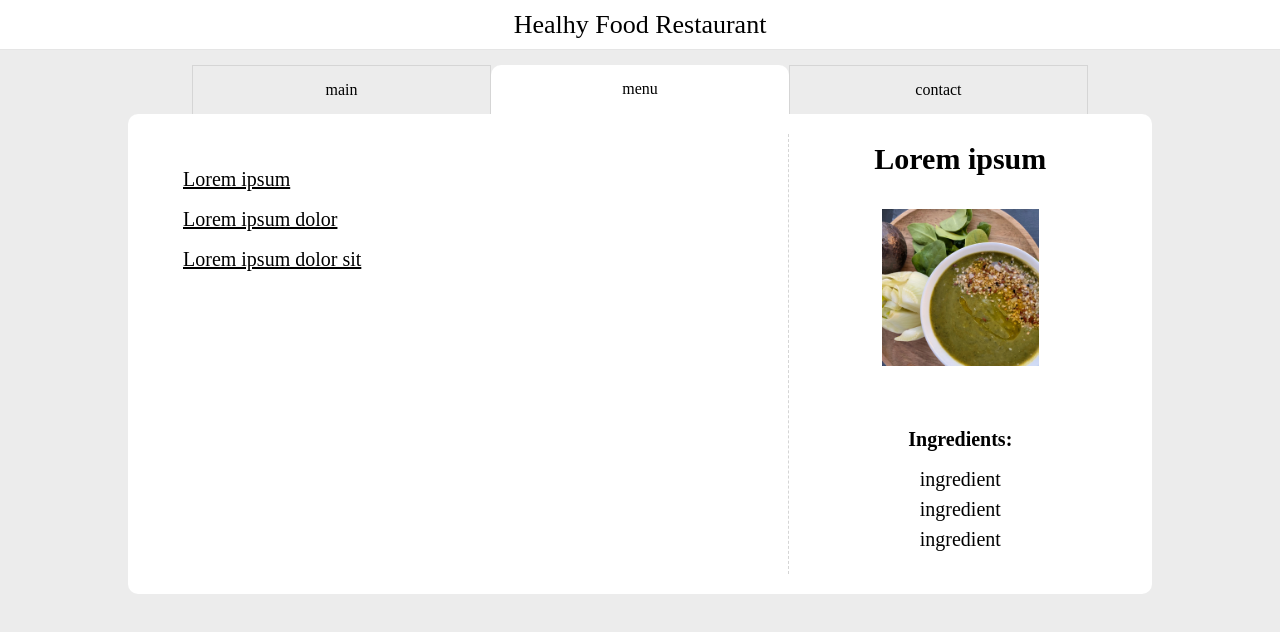
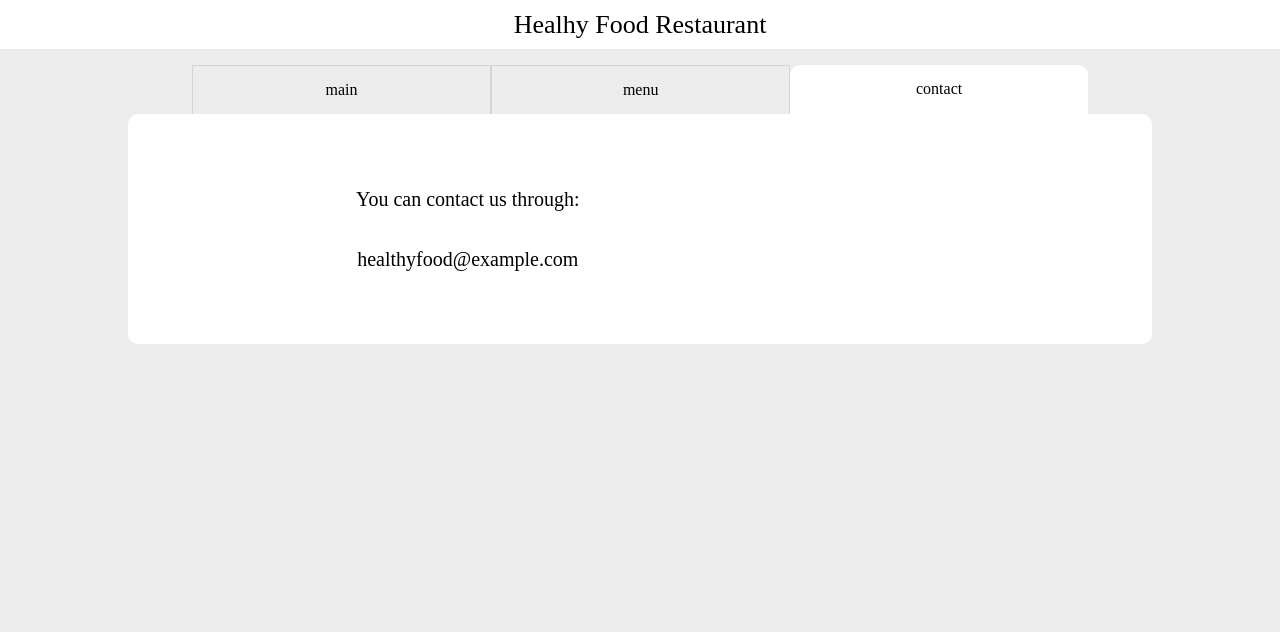
Before and after one commit to Lessuiz/restaurant-page, a website built with webpack: page dist/index.html in a window 1280 px wide. Built offline with nearby package versions, Linux system fonts and the light colour scheme.

Commit message:
Finished static contact page

```diff
--- a/dist/index.html
+++ b/dist/index.html
@@ -9,26 +9,13 @@
   <header><h1>Healhy Food Restaurant</h1></header>
   <nav>
     <div id="main-button" class="nav-item">main</div>
-    <div id="menu-button" class="nav-item selected">menu</div>
-    <div id="contact-button" class="nav-item">contact</div>
+    <div id="menu-button" class="nav-item">menu</div>
+    <div id="contact-button" class="nav-item selected">contact</div>
   </nav>
   <div id="content">
     <div class="flex-1">
-      <ul class="menu">
-        <li class="dish"><a href="#">Lorem ipsum</a></li>
-        <li class="dish"><a href="#">Lorem ipsum dolor</a></li>
-        <li class="dish"><a href="#">Lorem ipsum dolor sit</a></li>
-      </ul>
-    </div>
-    <div class="flex-2">
-      <h2>Lorem ipsum</h2>
-      <img src="media/soup.webp" alt="Green Detox Soup" class="dish-image">
-      <p class="ingredients-header">Ingredients:</p>
-      <ul class="ingredients">
-        <li class="ingredient">ingredient</li>
-        <li class="ingredient">ingredient</li>
-        <li class="ingredient">ingredient</li>
-      </ul>
+      <p>You can contact us through:</p>
+      <p>healthyfood@example.com</p>
     </div>
   </div>
   <script src="main.js"></script>
--- a/dist/style.css
+++ b/dist/style.css
@@ -101,3 +101,7 @@ nav {
   margin: 10px;
   list-style-type: none;
 }
+
+p {
+  margin: 40px;
+}
```
